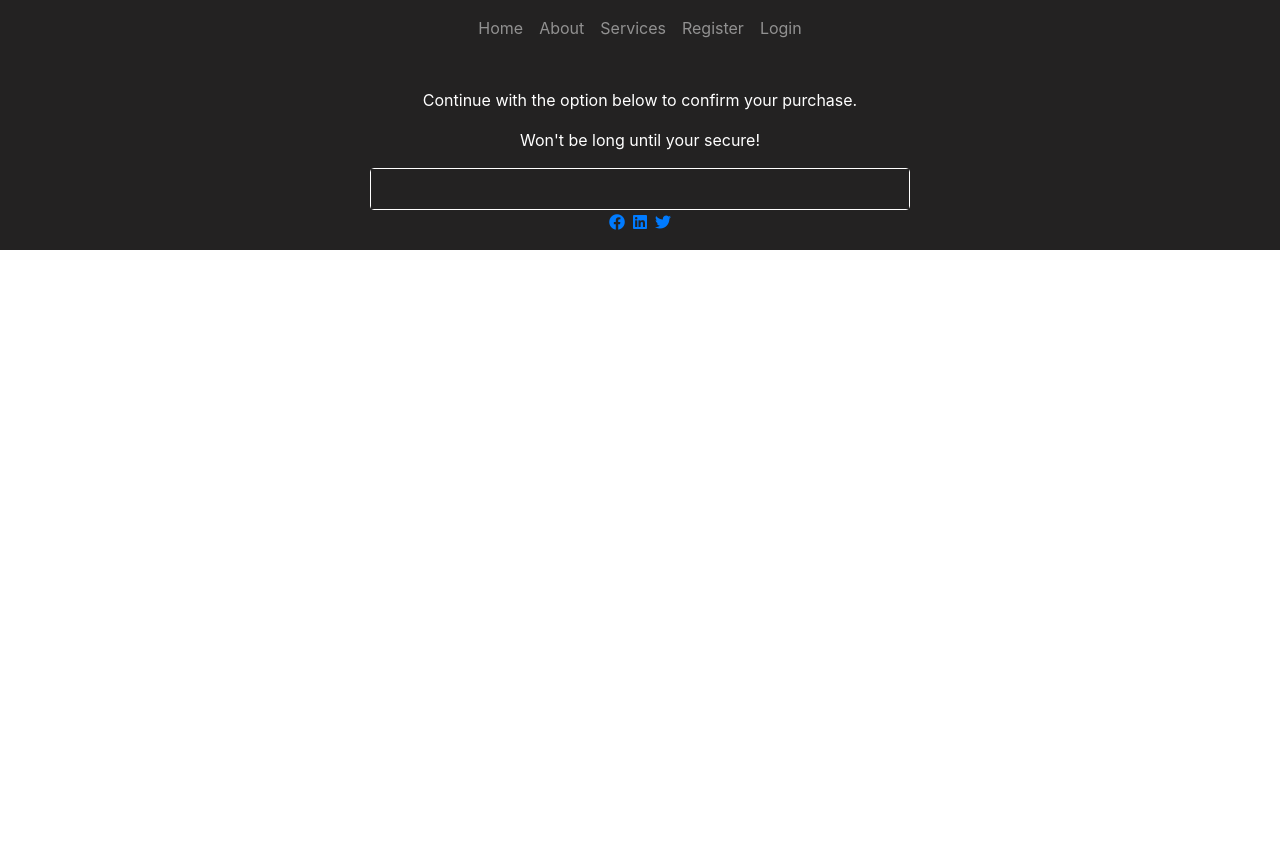
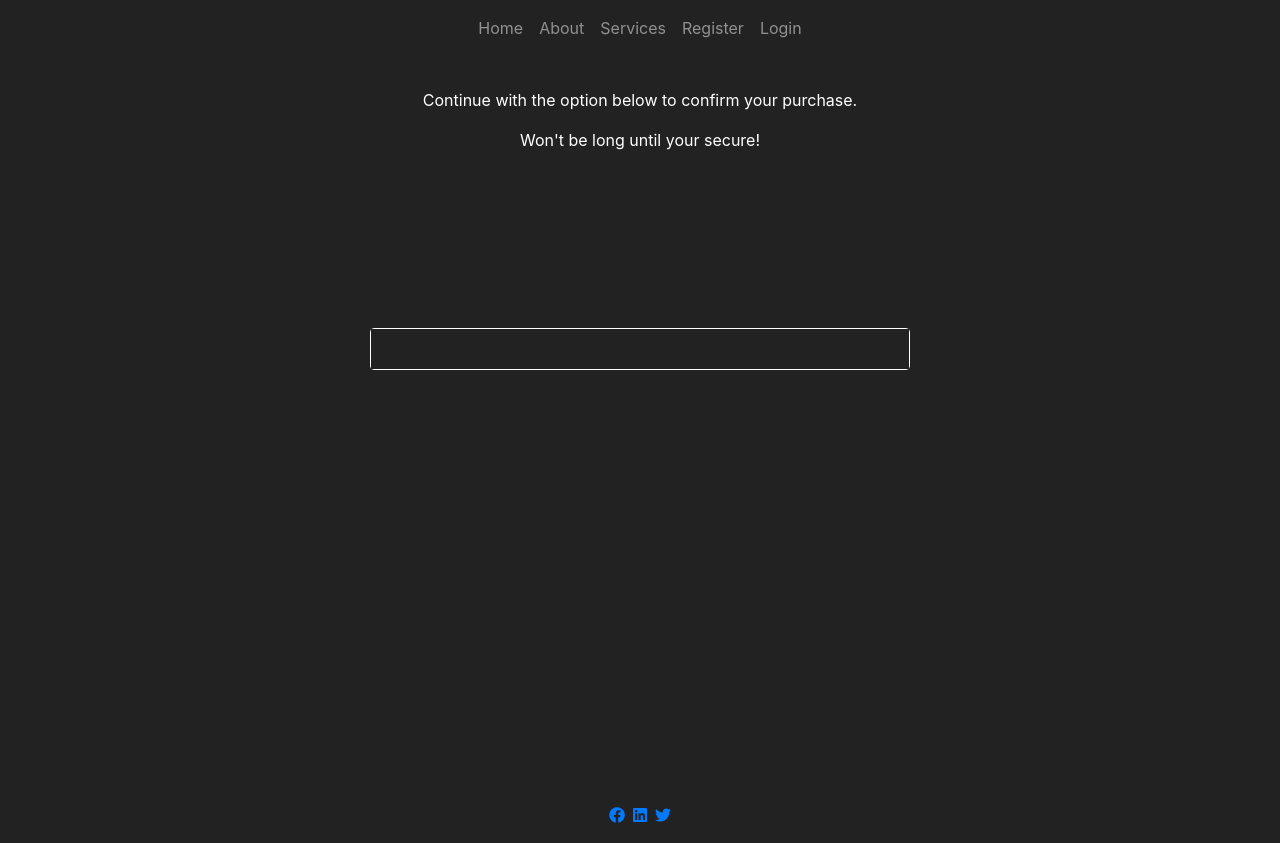
Before and after one commit to LiamD88/secure_plus, a Django app: page /cart/ in a window 1280 px wide. Before the commit the page ends 250 px from the top, so only its background shows below. Run offline with Django 3.2, Linux system fonts and the light colour scheme; some libraries are stand-ins or nearby versions.

Commit message:
added class to style cart page

```diff
--- a/secure_plus/static/css/style.css
+++ b/secure_plus/static/css/style.css
@@ -97,6 +97,18 @@
   margin-top: 5em;
 }
 
+/* cart */
+
+
+.cart-pad1 {
+  margin-top: 10em;
+}
+
+.cart-pad2 {
+  margin-bottom: 27.05em;
+}
+
+
 
 /* media queries */
 @media (min-width: 300px) {
```
